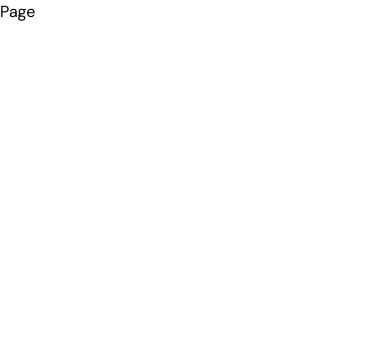
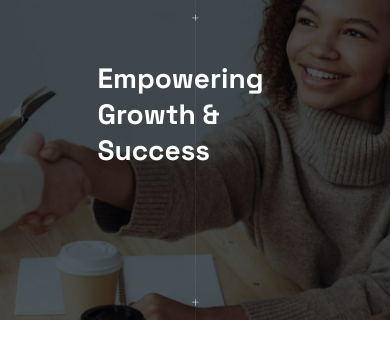
Before and after one commit to Mostofa-zaman/bitox-business-consulting-website, a Next.js app: page /about in a window 390 px wide. Shown: the top 358 px of the page. Built offline with nearby package versions, Linux system fonts and the light colour scheme.

Commit message:
feat (innerPageHero): add responsive image and title to inner page hero

```diff
--- a/src/app/(pages)/about/page.jsx
+++ b/src/app/(pages)/about/page.jsx
@@ -1,8 +1,13 @@
+import InnerPageHero from '@/components/common/InnerPageHero'
 import React from 'react'
 
 const About = () => {
+
   return (
-    <div>Page</div>
+    <>
+    <InnerPageHero/>
+
+    </>
   )
 }
 
--- a/src/components/common/InnerPageHero.jsx
+++ b/src/components/common/InnerPageHero.jsx
@@ -1,8 +1,70 @@
+"use client";
+import Image from "next/image";
+
 import React from 'react'
+import allImages from "../helper/imageProvider";
 
-const InnerPageHero = () => {
+const InnerPageHero = ({
+  title = "Empowering Growth & Success",
+    titleWidth
+}) => {
+
+    const { commonHeroImages } = allImages;
   return (
-    <div>InnerPageHero</div>
+       <section >
+      {/*
+        Height breakdown:
+        320px  → h-[320px]
+        480px  → h-[400px]
+        640px  → h-[500px]
+        768px+ → h-[580px]
+        1024px+→ h-[662px]
+      */}
+
+      <div className="relative !w-full h-[320px] xs:h-[400px] sm:h-[500px] md:h-[580px] lg:h-[662px]">
+
+          <Image
+          src={commonHeroImages}
+          fill
+          alt="commonHeroImages"
+          className="object-cover z-0"
+          priority
+        />
+
+         <div className="absolute z-[20] inset-0">
+          {/* Title */}
+          {/*
+            320px  → top-[60px],  left-1/2, translate-x-[-50%],  max-w-[280px], text-center
+            480px  → top-[80px],  left-1/2, translate-x-[-60%],  max-w-[340px]
+            640px  → top-[100px], left-1/2, translate-x-[-70%],  max-w-[420px]
+            768px  → top-[120px], left-1/2, translate-x-[-75%],  max-w-[500px]
+            1024px → top-[150px], left-1/2, translate-x-[-80%],  max-w-[600px]
+          */}
+          <h2
+            className={`
+
+               headingTwo font-bold text-bg-secondaryTwo
+              absolute
+              top-[60px]   left-1/2 -translate-x-1/2 max-w-[280px]
+              xs:top-[80px]  xs:max-w-[340px]
+              sm:top-[100px] sm:-translate-x-[60%]  sm:max-w-[420px] sm:text-left
+              md:top-[120px] md:-translate-x-[70%]  md:max-w-[500px]
+              lg:top-[150px] lg:-translate-x-[80%]  lg:max-w-[600px]
+
+              ${titleWidth}
+
+              `}
+          >
+            {title}
+          </h2>
+
+
+
+
+
+      </div>
+      </div>
+    </section>
   )
 }
 
```
